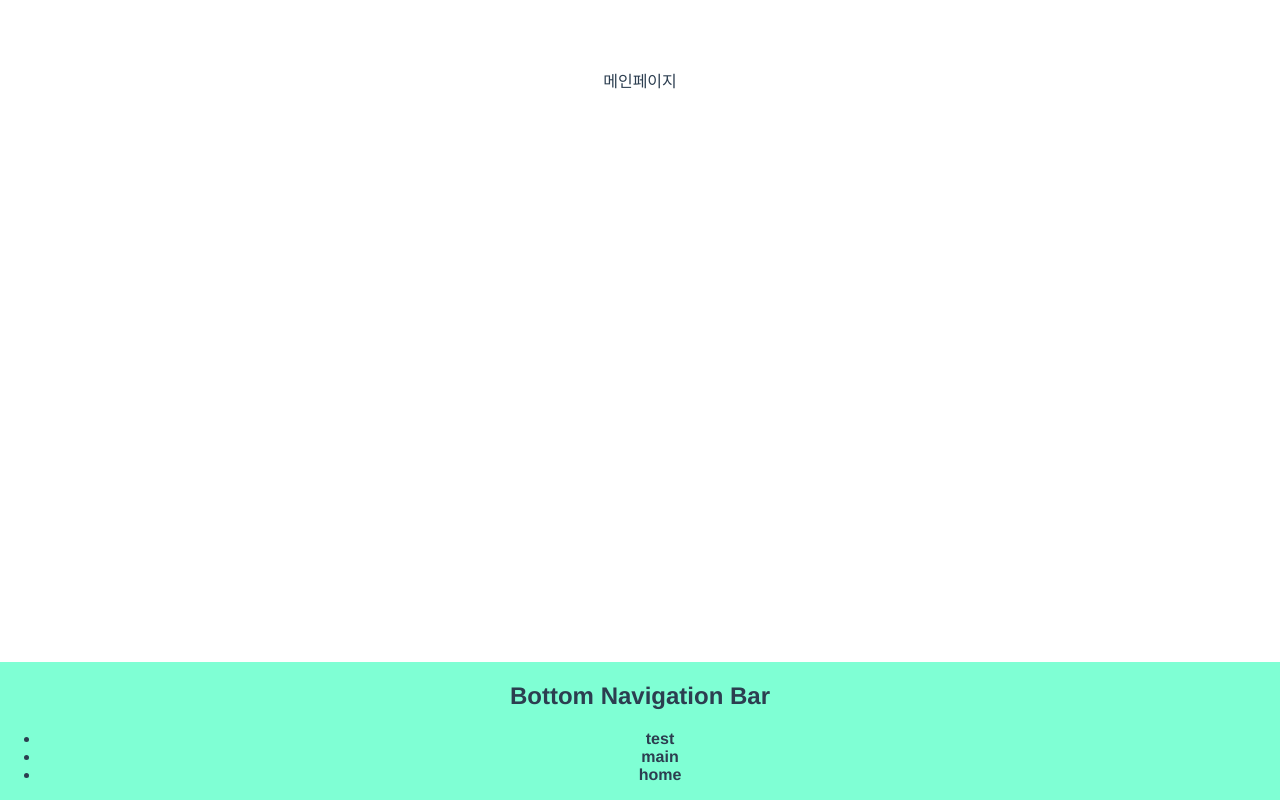
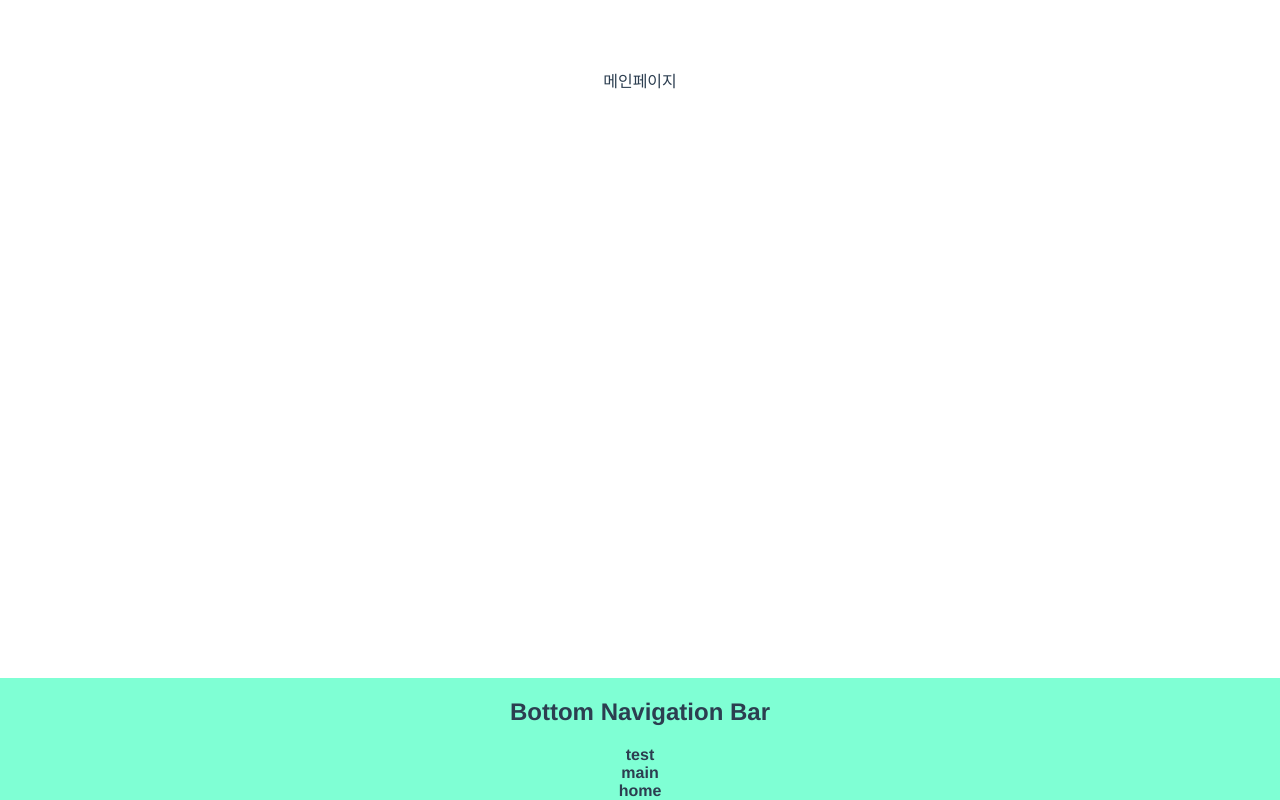
Before and after one commit to 201402407/Vue-tutorial, a Vue app: page /spa/main in a window 1280 px wide. Built offline with nearby package versions, Linux system fonts and the light colour scheme.

Commit message:
bottomNavigation 수정

```diff
--- a/package.json
+++ b/package.json
@@ -8,10 +8,11 @@
     "lint": "vue-cli-service lint"
   },
   "dependencies": {
+    "axios": "^0.21.1",
     "css-loader": "^5.2.1",
     "style-loader": "^2.0.0",
     "ts-loader": "^8.1.0",
-    "vue": "^2.6.11",
+    "vue": "^2.6.12",
     "vue-class-component": "^7.2.3",
     "vue-loader": "^15.9.6",
     "vue-property-decorator": "^9.1.2",
--- a/src/App.vue
+++ b/src/App.vue
@@ -24,6 +24,7 @@ export default class App extends Vue {
   private selectNavigation(menu: string) {
     console.log("[App.vue] selectNavigation Called!")
     this.selectedMenu = menu
+    this.$router.push({query : {selectedMenu : this.selectedMenu}}).catch(err => { return err });
   }
 }
 
--- a/src/components/BottomNavigation.vue
+++ b/src/components/BottomNavigation.vue
@@ -1,11 +1,9 @@
 <template>
     <div class="bottom-navigation">
         <h2>Bottom Navigation Bar</h2>
-        <ul>
-            <li :class="{ active: isActive('test')}"><a @click="moveMenu('test')">test</a></li>
-            <li :class="{ active: isActive('main')}"><a @click="moveMenu('main')">main</a></li>
-            <li :class="{ active: isActive('home')}"><a @click="moveMenu('home')">home</a></li>
-        </ul>
+        <div :class="{ active: isActive('test')}"><a @click="moveMenu('test')">test</a></div>
+        <div :class="{ active: isActive('main')}"><a @click="moveMenu('main')">main</a></div>
+        <div :class="{ active: isActive('home')}"><a @click="moveMenu('home')">home</a></div>
     </div>
 </template>
 
@@ -27,8 +25,8 @@ export default class BottomNavigation extends Vue {
     moveMenu(menu: string) {
         console.log("[BottomNavigation.vue] moveMenu Called!")
         this.actived = menu
-        const currentPath = this.$router.currentRoute.query?.menu // TEST 필요
-
+        const currentPath = this.$router.currentRoute.query?.selectedMenu // TEST 필요
+        console.log(currentPath)
         if(currentPath !== menu) this.$emit('selected', menu)
     }
 }
```
Also changed, not shown: src/api/index.js (added, +34 -0 lines), src/store/index.ts (+4 -3 lines), 2 other files (tests, documents, lock files or other folders).
